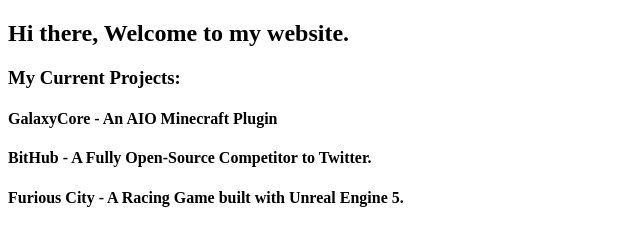
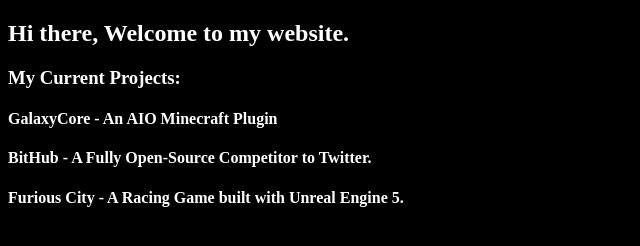
Before and after one commit to GalaxyModzDev/galaxymodzdev.github.io, a plain HTML site: page index.html in a window 1280 px wide. Shown: the whole page, without its empty margins (0-640 px from the left). Drawn offline with Linux system fonts and the light colour scheme; files that its build step writes are made by us from their sources.

Commit message:
update 9

```diff
--- a/assets/css/styles.css
+++ b/assets/css/styles.css
@@ -1,3 +1,9 @@
-h2 h3 h4 {
-  color: blue;
+body {
+  background-color: black;
 }
+
+h2,
+h3,
+h4 {
+  color: white;
+}
--- a/index.html
+++ b/index.html
@@ -3,7 +3,7 @@
   <head>
     <meta charset="UTF-8" />
     <meta name="viewport" content="width=device-width, initial-scale=1.0" />
-    <link rel="stylesheet" href="styles.css" />
+    <link rel="stylesheet" href="css/styles.css" />
     <title>Home | Galaxy Modz Website</title>
   </head>
   <body>
```
